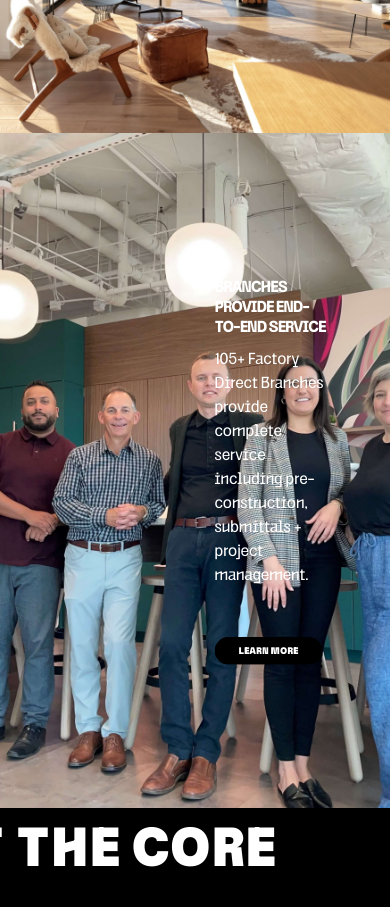
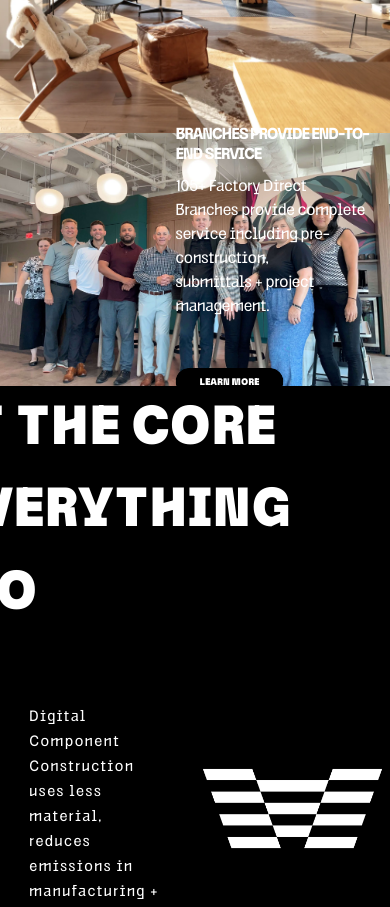
Before and after one commit to Ahmedhussin1/VIVIFY, a React (Vite) app: page / in a window 390 px wide. Shown: the part 1060-1967 px from the top of the page. Built offline with nearby package versions, Linux system fonts and the light colour scheme.

Commit message:
team section responsive done

```diff
--- a/src/Pages/Home page/Home.scss
+++ b/src/Pages/Home page/Home.scss
@@ -13,28 +13,6 @@ $breakpoint-xl: 1200px; // Extra large devices (large desktops, 1200px and up)
 // third section
 
 // team section
-.team-section-container {
-    position: relative;
-    img{
-        height: 80vh;
-        width: 100%;
-        object-fit: cover;
-
-    }
-}
-
-.team-section-overlay-text {
-    position: absolute;
-    top: 50%;
-    left: 70%;
-    transform: translate(-50%, -50%);
-    text-align: left;
-    color: white;
-    .team-section-btn{
-        margin-top: 50px;
-    }
-    /* Adjust text color as needed */
-}
 
 
 // sustainability section
--- a/src/Pages/Home page/HomePageComponents/HomePageTeamSection.jsx
+++ b/src/Pages/Home page/HomePageComponents/HomePageTeamSection.jsx
@@ -1,7 +1,7 @@
 import TextAnimation from "../../../Components/Text Animations/TextAnimation";
 import FirstButton from "../../../Components/Buttons/Btn-1/FirstButton";
 import teamImg from "../../../assets/team-img.jpg";
-
+import "./HomePageTeamSection.scss";
 function HomePageTeamSection() {
   return (
     <div className="team-section-container">
@@ -26,4 +26,4 @@ function HomePageTeamSection() {
   );
 }
 
-export default HomePageTeamSection
+export default HomePageTeamSection;
--- /dev/null
+++ b/src/Pages/Home page/HomePageComponents/HomePageTeamSection.scss
@@ -0,0 +1,49 @@
+.team-section-container {
+    position: relative;
+
+    img {
+        height: 80vh;
+        width: 100%;
+        object-fit: cover;
+    }
+
+    @media screen and (max-width: 768px) {
+        img {
+            height: 50vh;
+        }
+    }
+
+    @media screen and (max-width: 480px) {
+        img {
+            height: 30vh;
+        }
+    }
+}
+
+.team-section-overlay-text {
+    position: absolute;
+    top: 50%;
+    left: 70%;
+    transform: translate(-50%, -50%);
+    text-align: left;
+    color: white;
+
+    .team-section-btn {
+        margin-top: 50px;
+    }
+
+    /* Adjust text color as needed */
+
+    @media screen and (max-width: 768px) {
+        left: 70%;
+        top: 80%;
+        transform: translate(-50%, -50%);
+    }
+
+    @media screen and (max-width: 480px) {
+        left: 70%;
+        top: 50%;
+        transform: translate(-50%, -50%);
+        width: 50%;
+    }
+}
```
